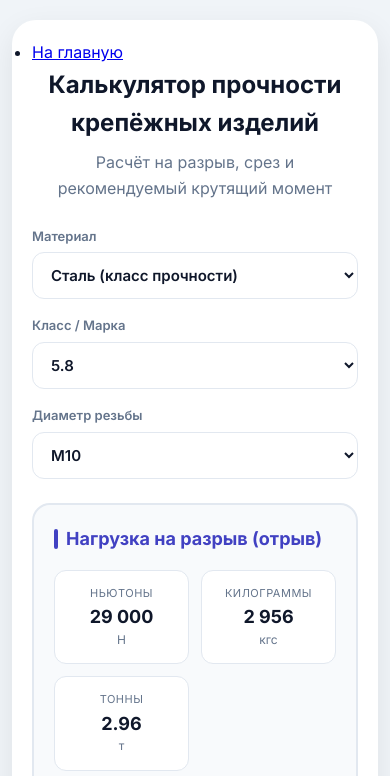
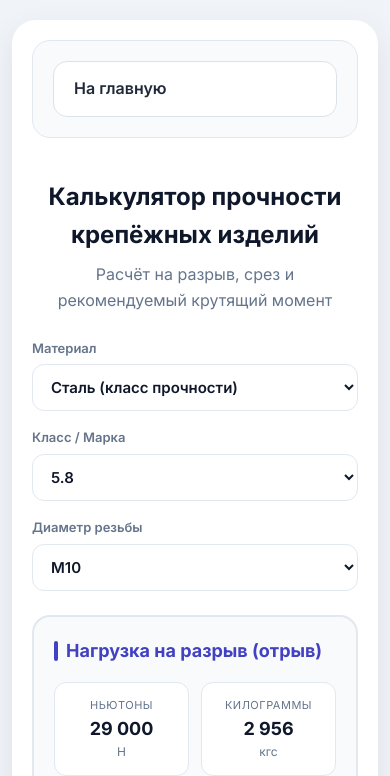
Before and after one commit to justaddresssss-hue/-calc_torq, a plain HTML site: page index.html in a window 390 px wide. Shown: the part 92-868 px from the top of the page. Drawn offline with Linux system fonts and the light colour scheme.

Commit message:
Update style.css

```diff
--- a/style.css
+++ b/style.css
@@ -32,6 +32,42 @@ body {
     margin-bottom: 20px;
 }
 .header img { height: 48px; width: auto; }
+.anchor-nav {
+    background: #f8fafc;
+    padding: 20px;
+    border-radius: 18px;
+    margin-bottom: 40px;
+    border: 1px solid #e2e8f0;
+}
+
+.anchor-nav ul {
+    list-style: none;
+    padding: 0;
+    margin: 0;
+    display: flex;
+    flex-direction: column;
+    gap: 12px;
+}
+
+.anchor-nav a {
+    display: block;
+    padding: 14px 20px;
+    background: #fff;
+    border: 1px solid #dbe3ea;
+    border-radius: 14px;
+    text-decoration: none;
+    color: #1f2937;
+    font-weight: 600;
+    transition: all 0.2s;
+}
+
+.anchor-nav a:hover {
+    transform: translateY(-3px);
+    background: #4141c2;
+    color: white;
+    border-color: #4141c2;
+    box-shadow: 0 4px 12px rgba(65, 65, 194, 0.2);
+}
 .calc-card {
     background: var(--bg-card);
     padding: 32px;
@@ -170,5 +206,14 @@ body {
     .calc-card { padding: 20px; }
     .header img { height: 40px; max-width: 80%; }
     .form-grid { grid-template-columns: 1fr; }
-    .values-row { grid-template-columns: repeat(2, 1fr); }
+    .values-row { grid-template-columns: repeat(2, 1fr);
+                .anchor-nav {
+        padding: 16px;
+        margin-bottom: 30px;
+    }
+
+    .anchor-nav a {
+        padding: 12px 16px;
+        font-size: 14px;
+    }}
 }
```
